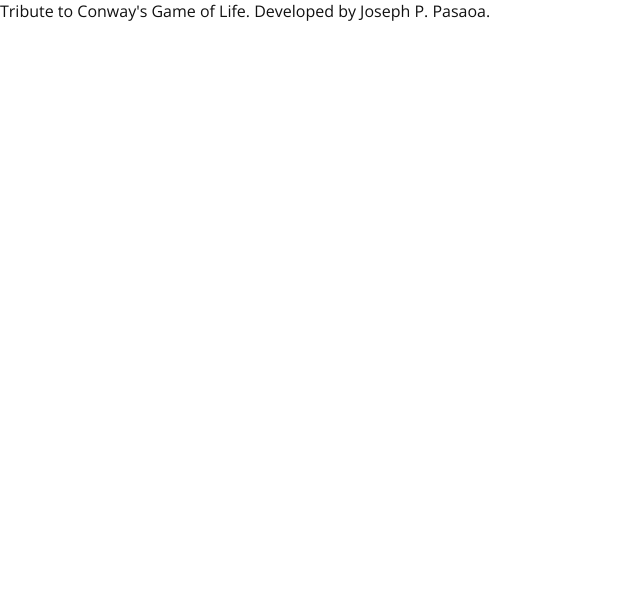
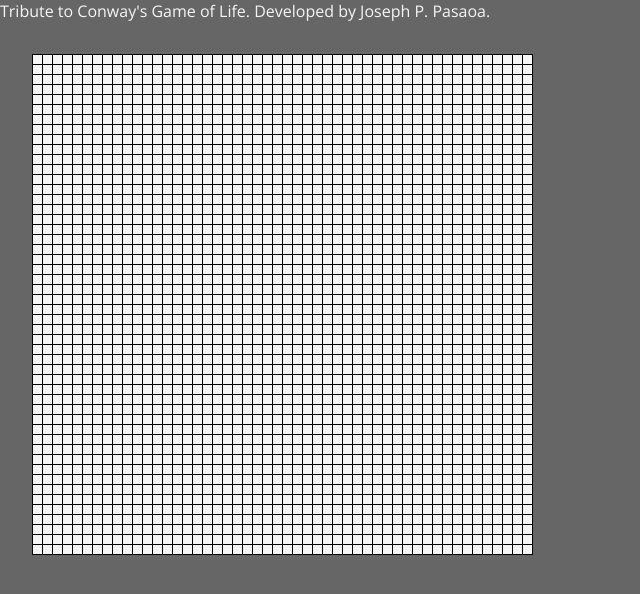
Before and after one commit to joseph-p-pasaoa/conways-game-of-life--react-ts, a React (Create React App) app: page / in a window 1280 px wide. Shown: the top 594 px of the page, without its empty margins (0-640 px from the left). Built offline with nearby package versions, Linux system fonts and the light colour scheme.

Commit message:
style base Matrix Display

```diff
--- a/src/App.scss
+++ b/src/App.scss
@@ -53,3 +53,35 @@ code {
 strong, b {
     font-weight: var(--fw-bold);
 }
+
+
+/* MAIN */
+body {
+    color: #f5f5f5;
+    background-color: #666;
+}
+
+.matrix {
+    width: max-content;
+    margin: 2rem;
+    border-top: solid 1px #000;
+    border-left: solid 1px #000;
+}
+
+.row {
+    display: flex;
+    flex-direction: row;
+    flex-wrap: nowrap;
+}
+
+.cell {
+    width: 10px;
+    height: 10px;
+    background-color: #f5f5f5;
+    border-right: solid 1px #000;
+    border-bottom: solid 1px #000;
+
+    &.alive {
+        background-color: orange;
+    }
+}
```
